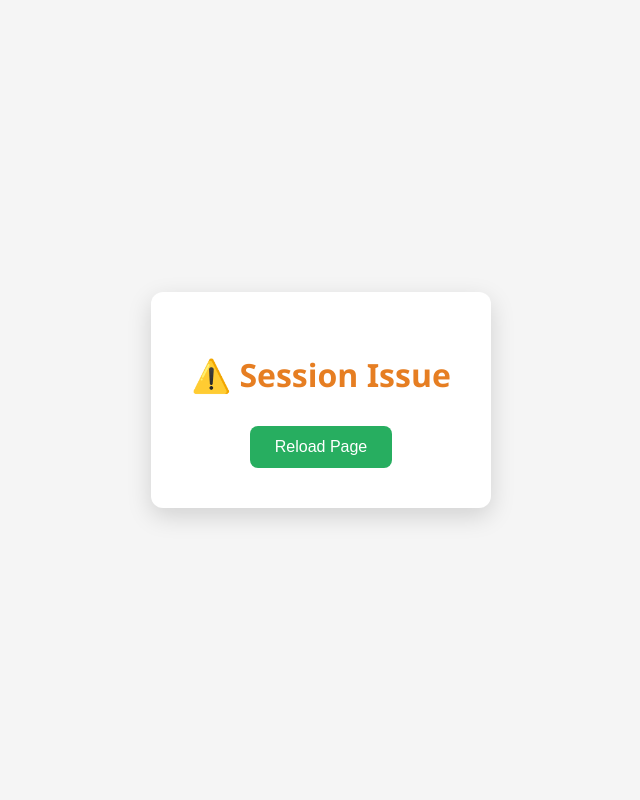
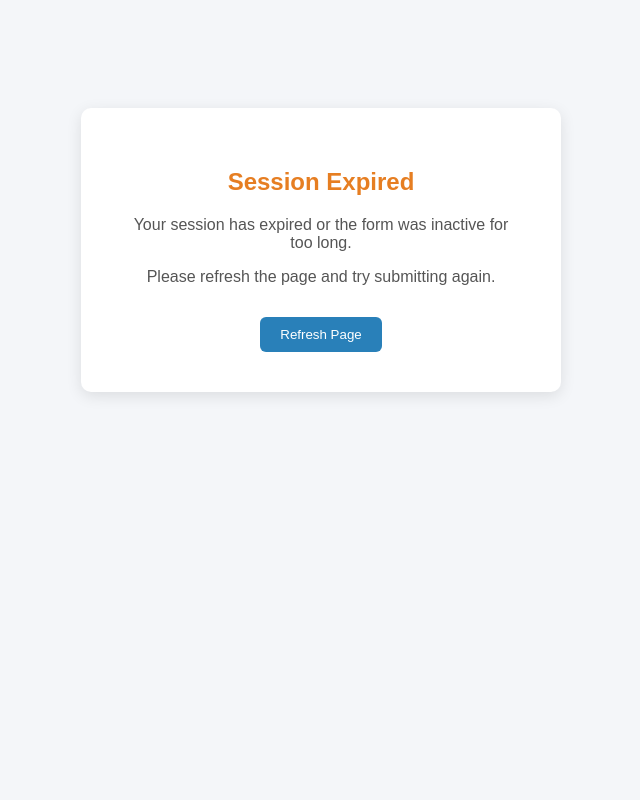
Before and after one commit to Akula404/jobcard_factory.io, a Django app: template jobcard/templates/csrf_failure.html in a window 1280 px wide. Shown: the whole page, without its empty margins (319-959 px from the left). Run offline with Django 5.2, Linux system fonts and the light colour scheme; the template is opened without the code that fills it, so the values that code supplies are empty.

Commit message:
Revamp CSRF failure page layout and styling

```diff
--- a/jobcard/templates/csrf_failure.html
+++ b/jobcard/templates/csrf_failure.html
@@ -1,22 +1,50 @@
 <!DOCTYPE html>
-<html lang="en">
+<html>
 <head>
-<meta charset="UTF-8">
-<title>Session Expired</title>
-<style>
-body { font-family: 'Segoe UI', sans-serif; background:#f5f5f5; display:flex; align-items:center; justify-content:center; height:100vh; margin:0; }
-.container { background:white; padding:40px; border-radius:12px; box-shadow:0 8px 25px rgba(0,0,0,0.15); text-align:center; max-width:500px; }
-h1 { color:#e67e22; margin-bottom:20px; }
-p { font-size:16px; color:#333; margin-bottom:30px; }
-button { padding:12px 25px; border:none; border-radius:8px; background:#27ae60; color:white; font-size:16px; cursor:pointer; transition:0.3s; }
-button:hover { background:#2ecc71; }
-</style>
+    <title>Session Expired</title>
+    <style>
+        body {
+            font-family: Arial, sans-serif;
+            background-color: #f4f6f9;
+            text-align: center;
+            padding-top: 100px;
+        }
+        .box {
+            background: white;
+            padding: 40px;
+            width: 400px;
+            margin: auto;
+            border-radius: 10px;
+            box-shadow: 0 4px 15px rgba(0,0,0,0.1);
+        }
+        h2 {
+            color: #e67e22;
+        }
+        p {
+            color: #555;
+        }
+        button {
+            background-color: #2980b9;
+            color: white;
+            border: none;
+            padding: 10px 20px;
+            border-radius: 6px;
+            cursor: pointer;
+            margin-top: 15px;
+        }
+        button:hover {
+            background-color: #3498db;
+        }
+    </style>
 </head>
 <body>
-<div class="container">
-    <h1>⚠️ Session Issue</h1>
-    <p>{{ message }}</p>
-    <button onclick="window.location.reload()">Reload Page</button>
-</div>
+    <div class="box">
+        <h2>Session Expired</h2>
+        <p>Your session has expired or the form was inactive for too long.</p>
+        <p>Please refresh the page and try submitting again.</p>
+        <button onclick="window.location.reload();">
+            Refresh Page
+        </button>
+    </div>
 </body>
 </html>
```
